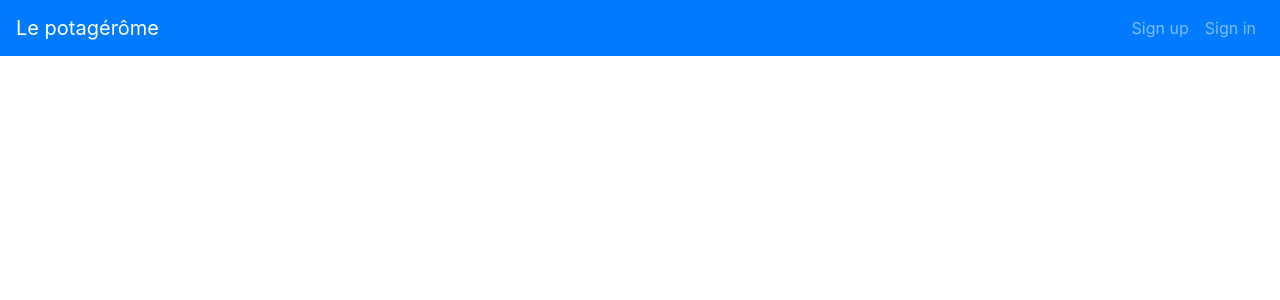
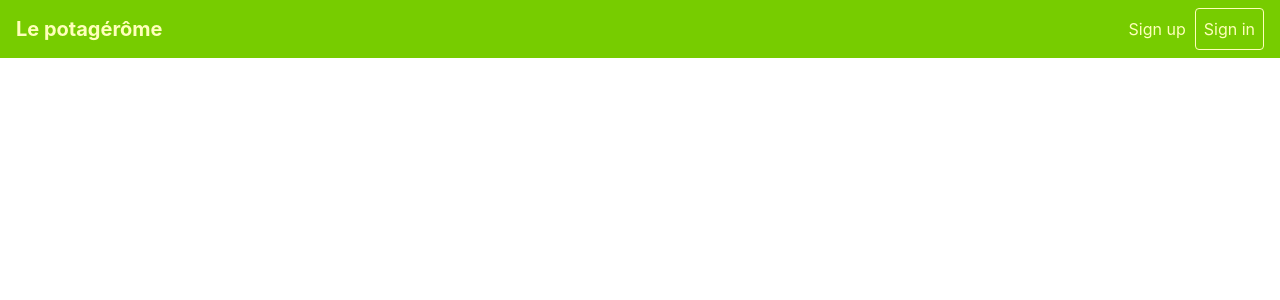
Before and after one commit to gbassiere/marketbasket, a Django app: page / in a window 1280 px wide. Shown: the top 300 px of the page. Run offline with Django 3.2, Linux system fonts and the light colour scheme; data that the repository does not hold is empty; parts of the project's set-up code (start-up, migrations or seed data) failed here and were passed over; some libraries are stand-ins or nearby versions.

Commit message:
Custom color scheme for navbar, the raw way

```diff
--- a/static/style.css
+++ b/static/style.css
@@ -1,3 +1,27 @@
+/*
+ * FIXME: there must be a better way to override Bootstrap4 color scheme.
+ * Certainly using Sass.
+ */
+nav.navbar {
+  background-color: #7c0 !important;
+}
+nav.navbar .navbar-brand {
+  font-weight: bold;
+}
+nav.navbar .nav-item .nav-link, nav.navbar .navbar-brand {
+  color: #ffb;
+}
+nav.navbar .nav-item .nav-link:hover, nav.navbar .navbar-brand:hover {
+  color: #bf6;
+}
+nav.navbar .nav-item .btn-outline {
+  border-color: #ffb;
+}
+nav.navbar .nav-item .btn-outline:hover {
+  background-color: #ffb;
+  color: #7c0;
+}
+
 .navbar .user-placeholder {
   opacity: .5;
   clip-path: padding-box circle(50%);
@@ -15,3 +39,12 @@
     border-radius: initial;
   }
 }
+
+.btn-primary {
+  background-color: #7c0;
+  border-color: #7c0;
+}
+.btn-primary:hover {
+  background-color: #6a0;
+  border-color: #6a0;
+}
--- a/templates/navbar.html
+++ b/templates/navbar.html
@@ -1,6 +1,6 @@
 {% load i18n %}
 {% load static %}
-<nav class="navbar navbar-expand-sm navbar-dark bg-primary">
+<nav class="navbar navbar-expand-sm navbar-light">
   <a class="navbar-brand" href="/">{{ merchant }}</a>
   <button class="navbar-toggler" type="button" data-toggle="collapse" data-target="#navbarNav" aria-controls="navbarNav" aria-expanded="false" aria-label="Toggle navigation">
     <span class="navbar-toggler-icon"></span>
@@ -21,10 +21,10 @@
       </li>
       {% else %}
       <li class="nav-item">
-          <a class="nav-link" href="#">{% trans "Sign up" %}</a>
+          <a class="nav-link btn" href="#">{% trans "Sign up" %}</a>
       </li>
       <li class="nav-item">
-        <a class="nav-link" href="{% url "login" %}">{% trans "Sign in" %}</a>
+        <a class="nav-link btn btn-outline" href="{% url "login" %}">{% trans "Sign in" %}</a>
       </li>
       {% endif %}
     </ul>
```
